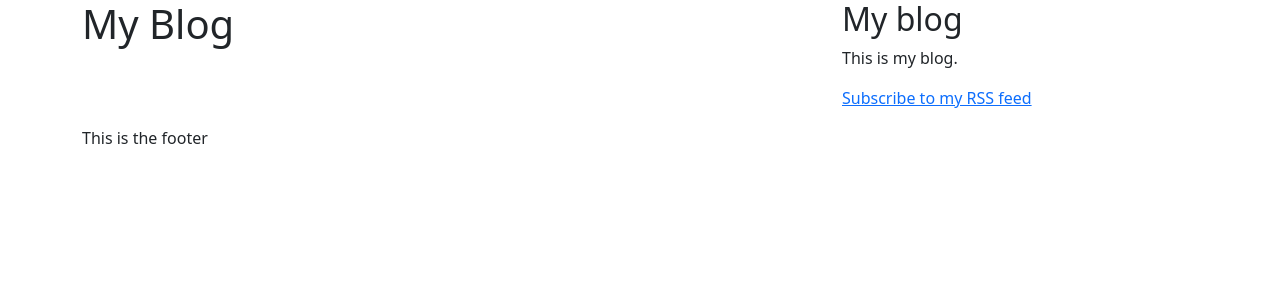
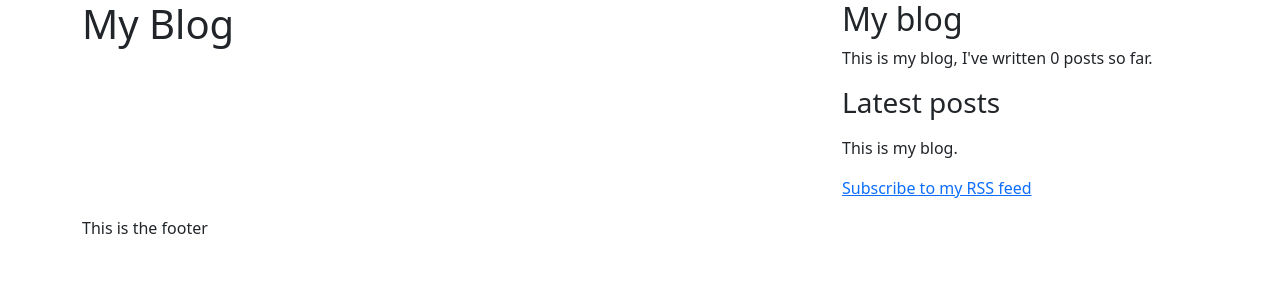
Before and after one commit to ayosamobitade/Blog-Application, a Django app: template blog/templates/blog/post/list.html in a window 1280 px wide. Shown: the top 300 px of the page. Run offline with Django 4.2, Linux system fonts and the light colour scheme; the template is opened without the code that fills it, so the values that code supplies are empty.

Commit message:
some updates

```diff
--- a/blog/templates/blog/base.html
+++ b/blog/templates/blog/base.html
@@ -1,4 +1,6 @@
+{% load blog_tags %}
 {% load static %}
+
 <!DOCTYPE html>
 <html>
 <head>
@@ -19,6 +21,9 @@
             </div>
             <div class="col-4">
                 <h2>My blog</h2>
+                <p>This is my blog, I've written {% total_posts %} posts so far.</p>
+                <h3>Latest posts</h3>
+                {% show_latest_posts 3 %}
                 <p>This is my blog.</p>
                 <p>
                     <a href="{% url "blog:post_feed" %}">Subscribe to my RSS feed</a>
--- /dev/null
+++ b/blog/templates/blog/post/latest_posts.html
@@ -0,0 +1,7 @@
+<ul>
+    {% for post in latest_posts %}
+    <li>
+        <a href="{{ post.get_absolute_url }}">{{ post.title }}</a>
+    </li>
+    {% endfor %}
+</ul>
--- a/blog/templatetags/blog_tags.py
+++ b/blog/templatetags/blog_tags.py
@@ -6,3 +6,8 @@ register = template.Library()
 @register.simple_tag
 def total_posts():
     return Post.published.count()
+
+@register.inclusion_tag('blog/post/latest_posts.html')
+def show_latest_posts(count = 5):
+    latest_posts = Post.published.order_by('-publish')[:count]
+    return {'latest_posts':latest_posts}
```
